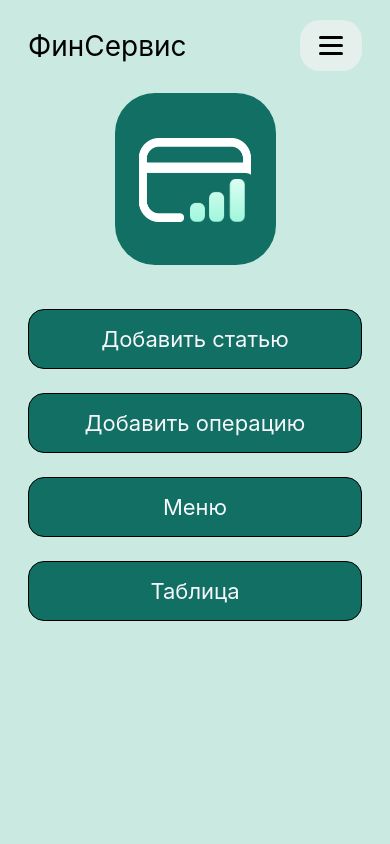
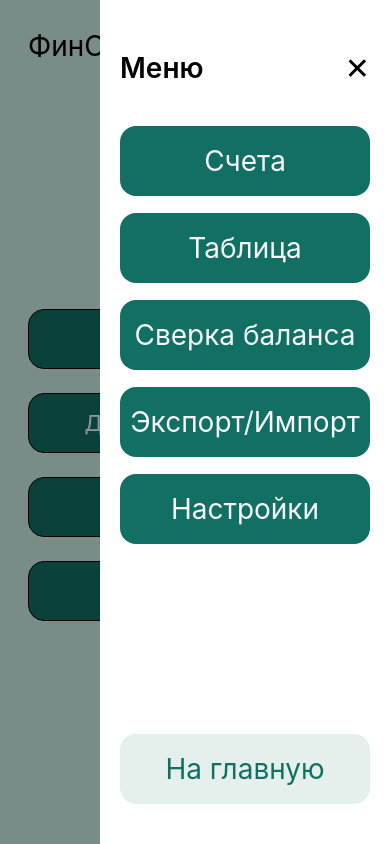
Before and after one commit to NepNepich/MoneyMap, a React Native app: screen / in a window 390 px wide. Both pictures are taken after a click on the button "Меню". Built offline with nearby package versions, Linux system fonts and the light colour scheme.

Commit message:
добавила всплывающее окно меню

```diff
--- /dev/null
+++ b/src/components/ui/SidebarMenu.tsx
@@ -0,0 +1,144 @@
+import React from 'react';
+import { View, Text, StyleSheet, Pressable, Modal } from 'react-native';
+import { colors } from '../../theme/tokens';
+
+interface SidebarMenuProps {
+  visible: boolean;
+  onClose: () => void;
+  onItemPress?: (id: string) => void; // Прокидываем нажатия наружу
+}
+
+const menuItems = [
+  { id: 'accounts', label: 'Счета' },
+  { id: 'table', label: 'Таблица' },
+  { id: 'balance', label: 'Сверка баланса' },
+  { id: 'export', label: 'Экспорт/Импорт' },
+  { id: 'settings', label: 'Настройки' },
+];
+
+export const SidebarMenu: React.FC<SidebarMenuProps> = ({ visible, onClose, onItemPress }) => {
+  return (
+    <Modal
+      visible={visible}
+      transparent={true}
+      animationType="fade"
+      onRequestClose={onClose}
+    >
+      <View style={styles.overlay}>
+        {/* Затемнение фона */}
+        <Pressable style={styles.backdrop} onPress={onClose} />
+
+        {/* Сама панель */}
+        <View style={styles.panel}>
+
+          {/* Шапка меню */}
+          <View style={styles.header}>
+            <Text style={styles.title}>Меню</Text>
+            <Pressable onPress={onClose} hitSlop={15}>
+              <Text style={styles.closeIcon}>✕</Text>
+            </Pressable>
+          </View>
+
+          {/* Список кнопок */}
+          <View style={styles.buttonsList}>
+            {menuItems.map((item) => (
+              <Pressable
+                key={item.id}
+                onPress={() => onItemPress?.(item.id)}
+                style={({ pressed }) => [
+                  styles.button,
+                  pressed && styles.pressed,
+                ]}
+              >
+                <Text style={styles.buttonText}>{item.label}</Text>
+              </Pressable>
+            ))}
+          </View>
+
+          {/* Кнопка "На главную" */}
+          <Pressable
+            onPress={onClose}
+            style={({ pressed }) => [
+              styles.homeButton,
+              pressed && styles.pressed,
+            ]}
+          >
+            <Text style={styles.homeButtonText}>На главную</Text>
+          </Pressable>
+
+        </View>
+      </View>
+    </Modal>
+  );
+};
+
+const styles = StyleSheet.create({
+  overlay: {
+    flex: 1,
+    flexDirection: 'row',
+    justifyContent: 'flex-end', // Прижимаем панель к правому краю
+  },
+  backdrop: {
+    ...StyleSheet.absoluteFillObject,
+    backgroundColor: 'rgba(0, 0, 0, 0.4)',
+  },
+  panel: {
+    width: 290, // Из Figma
+    height: '100%',
+    backgroundColor: '#FFFFFF',
+    paddingHorizontal: 20, // Отступы Left/Right по 20px
+    paddingTop: 50,
+    paddingBottom: 40,
+    justifyContent: 'space-between', // Раздвигает контент
+  },
+  header: {
+    flexDirection: 'row',
+    justifyContent: 'space-between',
+    alignItems: 'center',
+    marginBottom: 40,
+  },
+  title: {
+    fontSize: 28,
+    fontWeight: '600', // Semi Bold
+    color: '#000000',
+  },
+  closeIcon: {
+    fontSize: 30,
+    color: '#000000',
+    fontWeight: '300',
+  },
+  buttonsList: {
+    flex: 1, // Занимает всё доступное пространство
+    gap: 17, // Расстояние между кнопками
+  },
+  button: {
+    width: 250,
+    height: 70,
+    backgroundColor: colors.primary,
+    borderRadius: 16,
+    justifyContent: 'center',
+    alignItems: 'center',
+  },
+  buttonText: {
+    color: colors.textOnPrimary, // #F6F8FC
+    fontSize: 28,
+    fontWeight: '400',
+  },
+  pressed: {
+    opacity: 0.7,
+  },
+  homeButton: {
+    width: 250,
+    height: 70,
+    backgroundColor: '#E5F0ED',
+    borderRadius: 16,
+    justifyContent: 'center',
+    alignItems: 'center',
+    marginTop: 'auto', // Прижимает кнопку к низу
+  },
+  homeButtonText: {
+    color: colors.primary,
+    fontSize: 28,
+    fontWeight: '400',
+  },
+});
--- a/src/screens/HomeScreen.tsx
+++ b/src/screens/HomeScreen.tsx
@@ -1,15 +1,15 @@
-import React from 'react';
+import React, { useState } from 'react';
 import { View, Text, StyleSheet, Image } from 'react-native';
 import { SafeAreaView } from 'react-native-safe-area-context';
 import { AppButton } from '../components/ui/AppButton';
 import { IconButton } from '../components/ui/IconButton';
-import { colors, spacing } from '../theme/tokens';
+import { SidebarMenu } from '../components/ui/SidebarMenu'; // <--- Импорт меню
+import { colors } from '../theme/tokens';
 
-// Подключаем картинки
 const cardImg = require('../assets/card.png');
 const barsImg = require('../assets/bars.png');
 
-const menuItems = [
+const mainButtons = [
   { id: 'add-article', label: 'Добавить статью' },
   { id: 'add-operation', label: 'Добавить операцию' },
   { id: 'menu', label: 'Меню' },
@@ -17,20 +17,28 @@ const menuItems = [
 ];
 
 export const HomeScreen: React.FC = () => {
-  const handleMenuClick = () => console.log('Меню нажато');
+  const [isMenuVisible, setIsMenuVisible] = useState(false);
+
+  const handleMenuClick = () => setIsMenuVisible(true);
+  const handleCloseMenu = () => setIsMenuVisible(false);
+
   const handleButtonClick = (id: string) => console.log(`Нажата кнопка: ${id}`);
+
+  // Обработчик для пунктов выезжающего меню
+  const handleSidebarClick = (id: string) => {
+    console.log(`Переход в раздел: ${id}`);
+    // Здесь логика интегратора: router.push(`/${id}`)
+  };
 
   return (
     <SafeAreaView style={styles.safeArea}>
       <View style={styles.container}>
 
-        {/* Шапка */}
         <View style={styles.header}>
           <Text style={styles.title}>ФинСервис</Text>
           <IconButton onPress={handleMenuClick} />
         </View>
 
-        {/* Логотип */}
         <View style={styles.logoWrapper}>
           <View style={styles.logoContainer}>
             <Image source={cardImg} style={styles.logoCard} resizeMode="contain" />
@@ -38,9 +46,8 @@ export const HomeScreen: React.FC = () => {
           </View>
         </View>
 
-        {/* Кнопки */}
         <View style={styles.buttonsGroup}>
-          {menuItems.map((item) => (
+          {mainButtons.map((item) => (
             <AppButton
               key={item.id}
               title={item.label}
@@ -50,61 +57,25 @@ export const HomeScreen: React.FC = () => {
         </View>
 
       </View>
+
+      {/* Вызов вынесенного компонента меню */}
+      <SidebarMenu
+        visible={isMenuVisible}
+        onClose={handleCloseMenu}
+        onItemPress={handleSidebarClick}
+      />
     </SafeAreaView>
   );
 };
 
 const styles = StyleSheet.create({
-  safeArea: {
-    flex: 1,
-    backgroundColor: colors.background,
-  },
-  container: {
-    flex: 1,
-    paddingHorizontal: 28,
-    alignItems: 'center',
-  },
-  header: {
-    width: '100%',
-    flexDirection: 'row',
-    justifyContent: 'space-between',
-    alignItems: 'center',
-    marginTop: 20,
-  },
-  title: {
-    fontSize: 28,
-    color: colors.text,
-    fontWeight: '400',
-  },
-  logoWrapper: {
-    marginTop: 22,
-    justifyContent: 'center',
-    alignItems: 'center',
-  },
-  logoContainer: {
-    width: 161,
-    height: 172,
-    backgroundColor: colors.primary,
-    borderRadius: 40,
-    justifyContent: 'center',
-    alignItems: 'center',
-  },
-  logoCard: {
-    width: 111.25,
-    height: 83.98,
-    position: 'absolute',
-    top: 45,
-  },
-  logoBars: {
-    width: 54.69,
-    height: 42.66,
-    position: 'absolute',
-    top: 86.34,
-    left: 75.63,
-  },
-  buttonsGroup: {
-    width: '100%',
-    marginTop: 44,
-    gap: 24,
-  },
+  safeArea: { flex: 1, backgroundColor: colors.background },
+  container: { flex: 1, paddingHorizontal: 28, alignItems: 'center' },
+  header: { width: '100%', flexDirection: 'row', justifyContent: 'space-between', alignItems: 'center', marginTop: 20 },
+  title: { fontSize: 28, color: colors.text, fontWeight: '400' },
+  logoWrapper: { marginTop: 22, justifyContent: 'center', alignItems: 'center' },
+  logoContainer: { width: 161, height: 172, backgroundColor: colors.primary, borderRadius: 40, justifyContent: 'center', alignItems: 'center' },
+  logoCard: { width: 111.25, height: 83.98, position: 'absolute', top: 45 },
+  logoBars: { width: 54.69, height: 42.66, position: 'absolute', top: 86.34, left: 75.63 },
+  buttonsGroup: { width: '100%', marginTop: 44, gap: 24 },
 });
```
